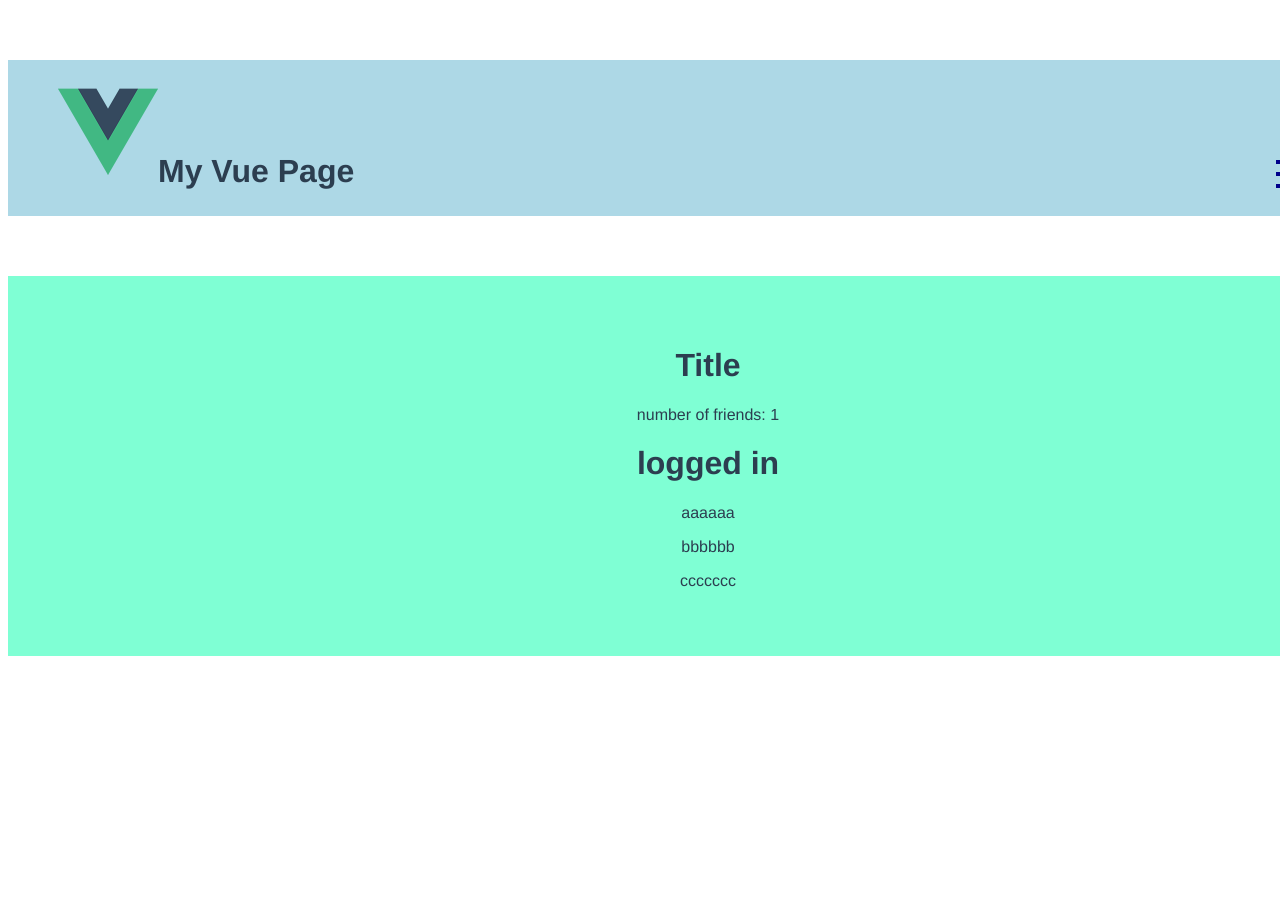
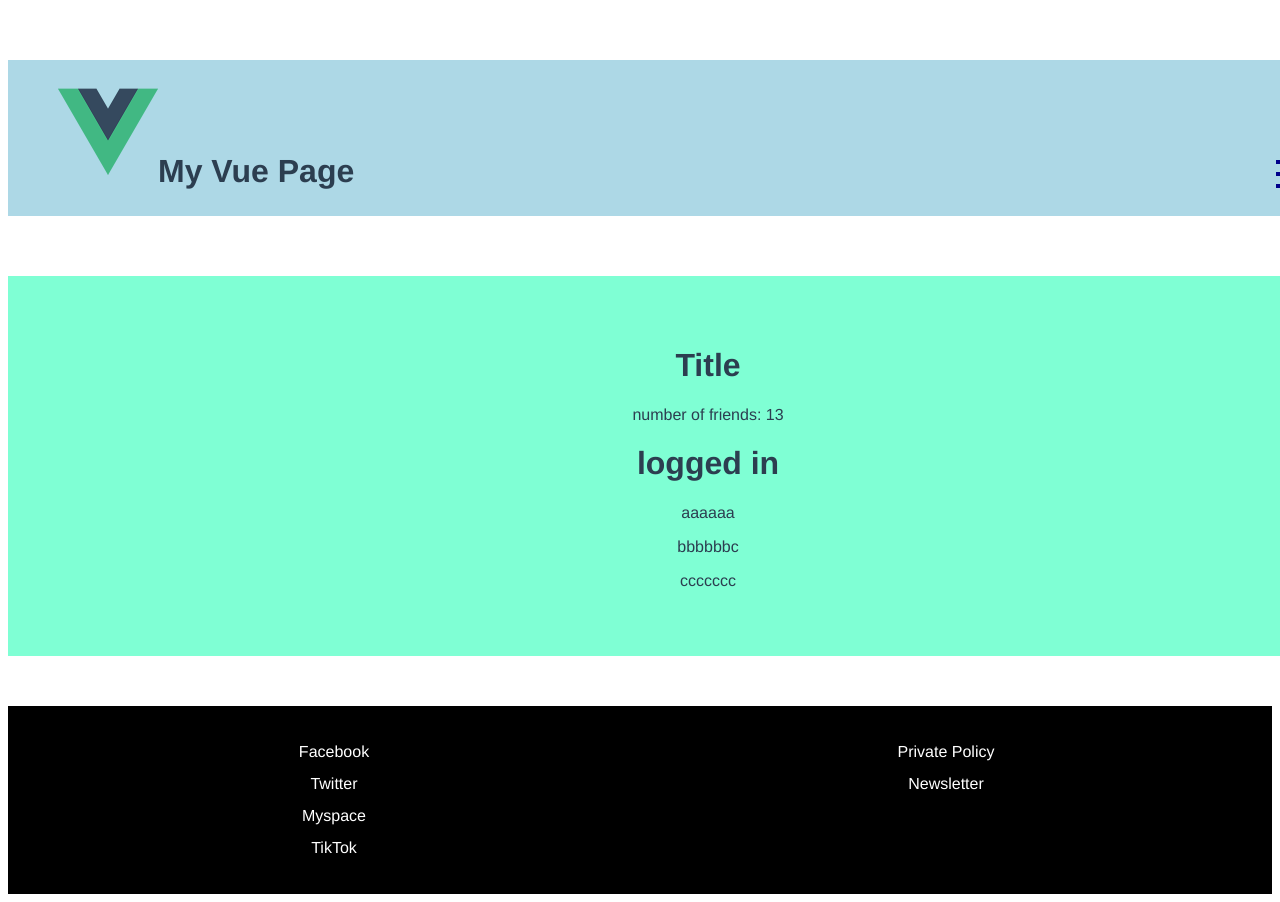
Before and after one commit to Zhu-Peter/W13A, a Vue app: page / in a window 1280 px wide. Shown: the top 902 px of the page. Before the commit the page ends 800 px from the top, so only its background shows below. Built offline with nearby package versions, Linux system fonts and the light colour scheme.

Commit message:
added footer

```diff
--- a/src/App.vue
+++ b/src/App.vue
@@ -1,17 +1,18 @@
 <template>
   <div id="app">
-    <VueHeader/><VueBody/>
+    <VueHeader/><VueBody/><vueFooter/>
   </div>
 </template>
 
 <script>
 import VueHeader from './components/VueHeader.vue'
 import VueBody from './components/VueBody.vue'
+import VueFooter from './components/VueFooter'
 
 export default {
   name: 'App',
   components: {
-    VueHeader, VueBody
+    VueHeader, VueBody, VueFooter
   }
 }
 </script>
--- a/src/components/VueBody.vue
+++ b/src/components/VueBody.vue
@@ -11,27 +11,27 @@ export default {
   props: {
     msg: String
   },
-  data: function() {
+  data: function () {
     return {
-      tweets: ['aaaaaa', 'bbbbbb', 'ccccccc'],
-      num_friends: 1,
+      tweets: ['aaaaaa', 'bbbbbbc', 'ccccccc'],
+      num_friends: 13,
       logged_in: true
     }
   },
   methods: {
-    showInfo: function (){
+    showInfo: function () {
       document.getElementById(`num_friends`).insertAdjacentHTML(`beforeend`, `<span>number of friends: ${this.num_friends}</span>`)
-      if(this.logged_in){
+      if (this.logged_in) {
         document.getElementById(`num_friends`).insertAdjacentHTML(`beforeend`, `<h1>logged in</h1>`)
-      }
-      for(let i=0;i<this.tweets.length;i++){
+      } else { return }
+      for (let i = 0; i < this.tweets.length; i++) {
         document.getElementById(`num_friends`).insertAdjacentHTML(`beforeend`, `<p>${this.tweets[i]}</p>`);
       }
       // console.log(this.num_friends)
     }
   },
-  mounted () {
-      this.showInfo();
+  mounted() {
+    this.showInfo();
 
   },
 }
--- a/src/components/VueFooter.vue
+++ b/src/components/VueFooter.vue
@@ -1,12 +1,21 @@
 <template>
-    <div class="footer">
-
-    </div>
+  <footer>
+    <section id="footer_social">
+      <a href="">Facebook</a>
+      <a href="">Twitter</a>
+      <a href="">Myspace</a>
+      <a href="">TikTok</a>
+    </section>
+    <section id="footer_legal">
+      <a href="">Private Policy</a>
+      <a href="">Newsletter</a>
+    </section>
+  </footer>
 </template>
 
 <script>
 export default {
-    name: 'footer',
+  name: 'VueFooter',
   props: {
     msg: String
   }
@@ -15,5 +24,32 @@
 
 <!-- Add "scoped" attribute to limit CSS to this component only -->
 <style scoped>
+footer {
+  background-color: black;
+  color: white;
+  padding: 30px;
+  padding-inline: 20px;
+  display: grid;
 
+
+  grid-template-columns: 1fr 1fr;
+  align-items: start;
+  justify-items: center;
+
+
+  min-width: 65vw;
+  margin-top: 4%;
+
+  a {
+    text-decoration: none;
+    color: inherit;
+  }
+
+  >section {
+    display: grid;
+    align-items: start;
+    line-height: 2;
+    margin-inline: auto;
+  }
+}
 </style>
```
Lines whose indentation alone changed are shown as unchanged.
